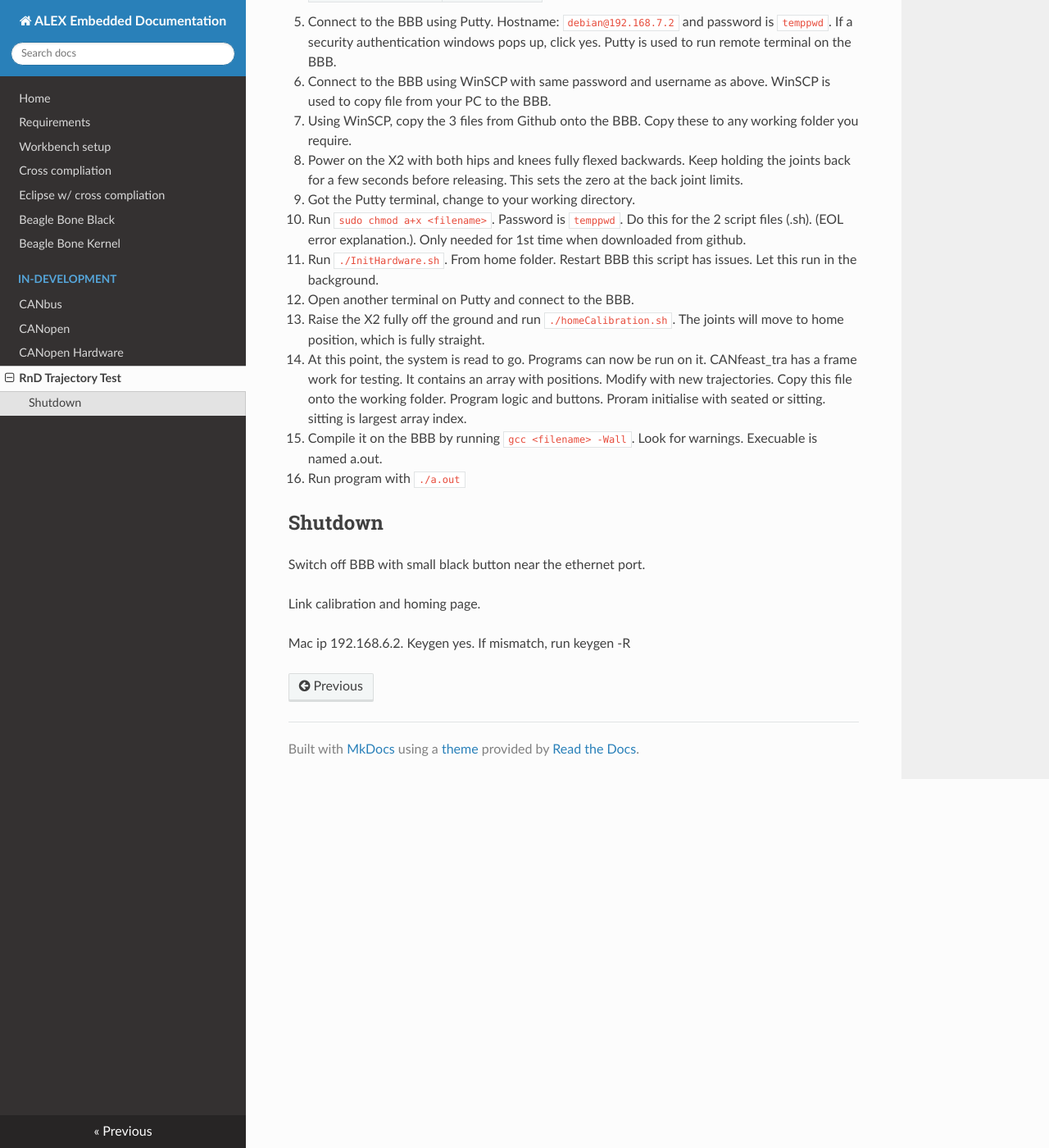
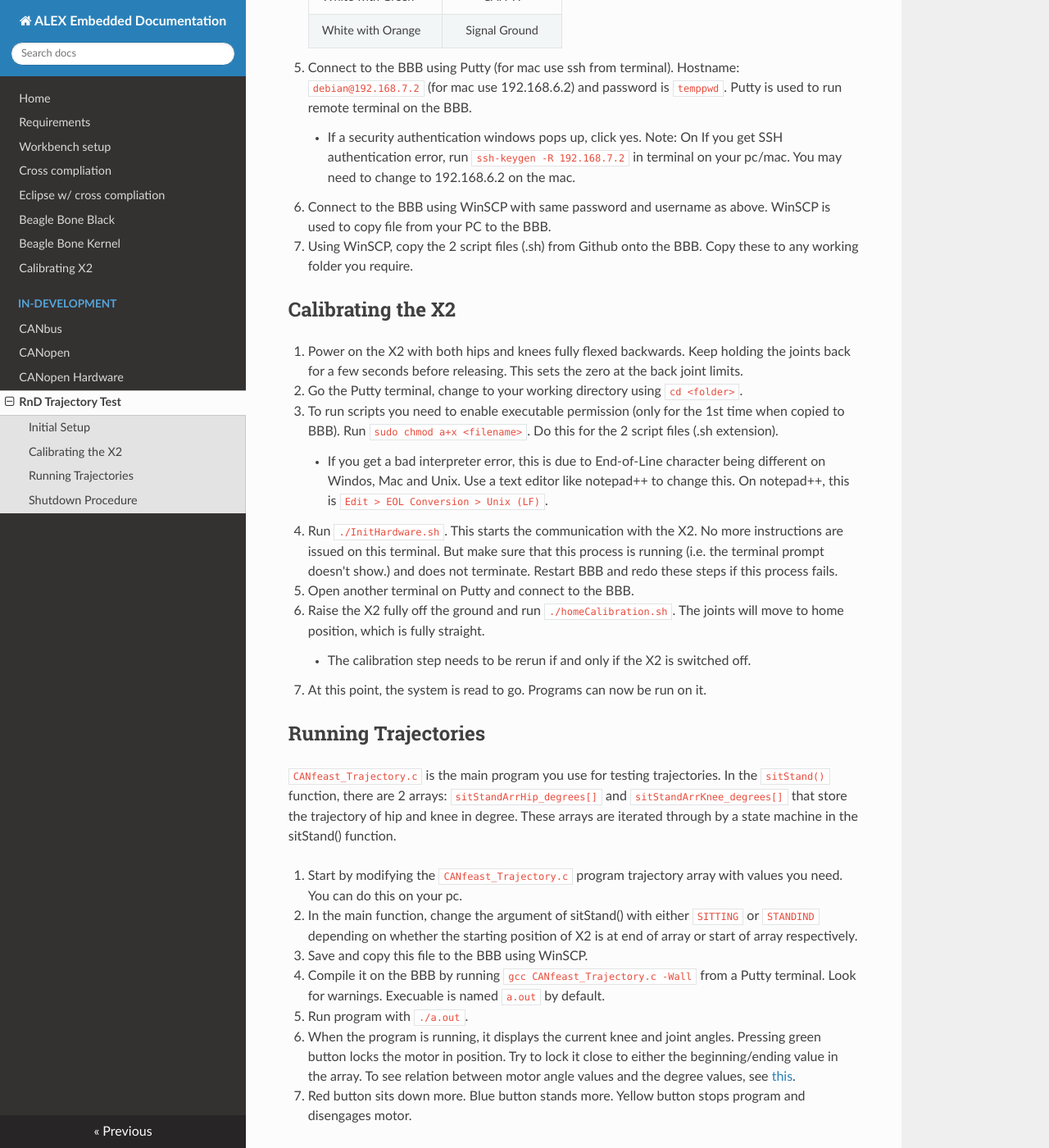
Before and after one commit to capstonealex/Embedded, an MkDocs documentation site: the page built from docs/rnd_test.md, in a window 1280 px wide and 1400 px high, scrolled down 481 px. Shown: the whole window at 82% size. Built offline with MkDocs 1.6.1, drawn with Linux system fonts in a browser that asks for light colours; nearby versions of some CDN libraries; some of the changed text lies outside the part shown.

Commit message:
added documentation for RnD and calibration

```diff
--- a/docs/rnd_test.md
+++ b/docs/rnd_test.md
@@ -1,34 +1,51 @@
 # Procedure for Testing Trajectories on BBB
 
-1. The files you require for testing are stored in the `RnD_Trajectory_Test` branch of Embedded Github, under [RnD Test Folder](https://github.com/capstonealex/Embedded/tree/RnD_Trajectory_Test/RnD%20Test). The files you need are `InitHardware.sh`, `homeCalibration.sh`, `CANfeast_Trajectory.c`. Clone this branch to your PC.
+## Initial Setup
+1. The files you require for testing are stored in the `RnD_Trajectory_Test` branch of Embedded Github, under [RnD Test Folder](https://github.com/capstonealex/Embedded/tree/RnD_Trajectory_Test/RnD%20Test). The files you need are `InitHardware.sh`, `homeCalibration.sh`, and `CANfeast_Trajectory.c`. Clone this branch to your PC.
 2. Use the BBB with number 1 writter on the ethernet port for your tests.
 3. Connect BBB to your PC using micro USB cable.
 4. Connect BBB to the X2 by connecting the ethernet cable as shown in table below.
 
-      | Ethernet Cable Wire | CAN                    |
+      | Ethernet Cable Wire | CAN Pins on BBB        |
       | ------------------- |:----------------------:|
       | Green               | CAN-L                  |
       | White with Green    | CAN-H                  |
       | White with Orange   | Signal Ground          |
 
-5. Connect to the BBB using Putty. Hostname: `debian@192.168.7.2` and password is `temppwd`. If a security authentication windows pops up, click yes. Putty is used to run remote terminal on the BBB.
+5. Connect to the BBB using Putty (for mac use ssh from terminal). Hostname: `debian@192.168.7.2` (for mac use 192.168.6.2) and password is `temppwd`. Putty is used to run remote terminal on the BBB.
+
+      * If a security authentication windows pops up, click yes. Note: On If you get SSH authentication error, run `ssh-keygen -R 192.168.7.2` in terminal on your pc/mac. You may need to change to 192.168.6.2 on the mac.
+
 6. Connect to the BBB using WinSCP with same password and username as above. WinSCP is used to copy file from your PC to the BBB.
-7. Using WinSCP, copy the 3 files from Github onto the BBB. Copy these to any working folder you require.
+7. Using WinSCP, copy the 2 script files (.sh) from Github onto the BBB. Copy these to any working folder you require.
+
+## Calibrating the X2
 6. Power on the X2 with both hips and knees fully flexed backwards. Keep holding the joints back for a few seconds before releasing. This sets the zero at the back joint limits.
-7. Got the Putty terminal, change to your working directory.
-8. Run `sudo chmod a+x <filename>`. Password is `temppwd`. Do this for the 2 script files (.sh). (EOL error explanation.). Only needed for 1st time when downloaded from github.
-9. Run `./InitHardware.sh`. From home folder. Restart BBB this script has issues. Let this run in the background.
+7. Go the Putty terminal, change to your working directory using `cd <folder>`.
+8. To run scripts you need to enable executable permission (only for the 1st time when copied to BBB). Run `sudo chmod a+x <filename>`. Do this for the 2 script files (.sh extension).
+
+      * If you get a bad interpreter error, this is due to End-of-Line character being different on Windos, Mac and Unix. Use a text editor like notepad++ to change this. On notepad++, this is `Edit > EOL Conversion > Unix (LF)`.
+
+9. Run `./InitHardware.sh`. This starts the communication with the X2. No more instructions are issued on this terminal. But make sure that this process is running (i.e. the terminal prompt doesn't show.) and does not terminate. Restart BBB and redo these steps if this process fails.
 10. Open another terminal on Putty and connect to the BBB.
 11. Raise the X2 fully off the ground and run `./homeCalibration.sh`. The joints will move to home position, which is fully straight.
-12. At this point, the system is read to go. Programs can now be run on it. CANfeast_tra has a frame work for testing. It contains an array with positions. Modify with new trajectories. Copy this file onto the working folder. Program logic and buttons. Proram initialise with seated or sitting. sitting is largest array index.
-13. Compile it on the BBB by running `gcc <filename> -Wall`. Look for warnings. Execuable is named a.out.
-14. Run program with `./a.out`
+      * The calibration step needs to be rerun if and only if the X2 is switched off.
+12. At this point, the system is read to go. Programs can now be run on it.
 
-## Shutdown
+## Running Trajectories
+`CANfeast_Trajectory.c` is the main program you use for testing trajectories. In the `sitStand()` function, there are 2 arrays: `sitStandArrHip_degrees[]` and `sitStandArrKnee_degrees[]` that store the trajectory of hip and knee in degree. These arrays are iterated through by a state machine in the sitStand() function.
 
+1. Start by modifying the `CANfeast_Trajectory.c` program trajectory array with values you need. You can do this on your pc.
+2. In the main function, change the argument of sitStand() with either `SITTING` or `STANDIND` depending on whether the starting position of X2 is at end of array or start of array respectively.
+3. Save and copy this file to the BBB using WinSCP.
+2. Compile it on the BBB by running `gcc CANfeast_Trajectory.c -Wall` from a Putty terminal. Look for warnings. Execuable is named `a.out` by default.
+3. Run program with `./a.out`.
+4. When the program is running, it displays the current knee and joint angles. Pressing green button locks the motor in position. Try to lock it close to either the beginning/ending value in the array. To see relation between motor angle values and the degree values, see [this](https://embeded.readthedocs.io/en/latest/calibration/).
+5. Red button sits down more. Blue button stands more. Yellow button stops program and disengages motor.
 
-Switch off BBB with small black button near the ethernet port.
+## Shutdown Procedure
 
-Link calibration and homing page.
-
-Mac ip 192.168.6.2. Keygen yes. If mismatch, run keygen -R
+1. If the program is running, end it by pressing yellow button.
+2. Switch off the X2 using the green button on the back.
+3. Switch off BBB with small black button near the ethernet port.
+4. Disconnect the cables.
--- a/mkdocs.yml
+++ b/mkdocs.yml
@@ -8,6 +8,7 @@ nav:
   - Eclipse w/ cross compliation: eclipse.md
   - Beagle Bone Black: bbb.md
   - Beagle Bone Kernel: kernel.md
+  - Calibrating X2: calibration.md
   # - Everthing below this is in-development components. Move completed sections above.
   - IN-DEVELOPMENT:
     - CANbus: canbus.md
```
Also changed, not shown: docs/calibration.md (added, +24 -0 lines), docs/img/joint_ref.png (added), docs/img/joint_rom.png (added).
